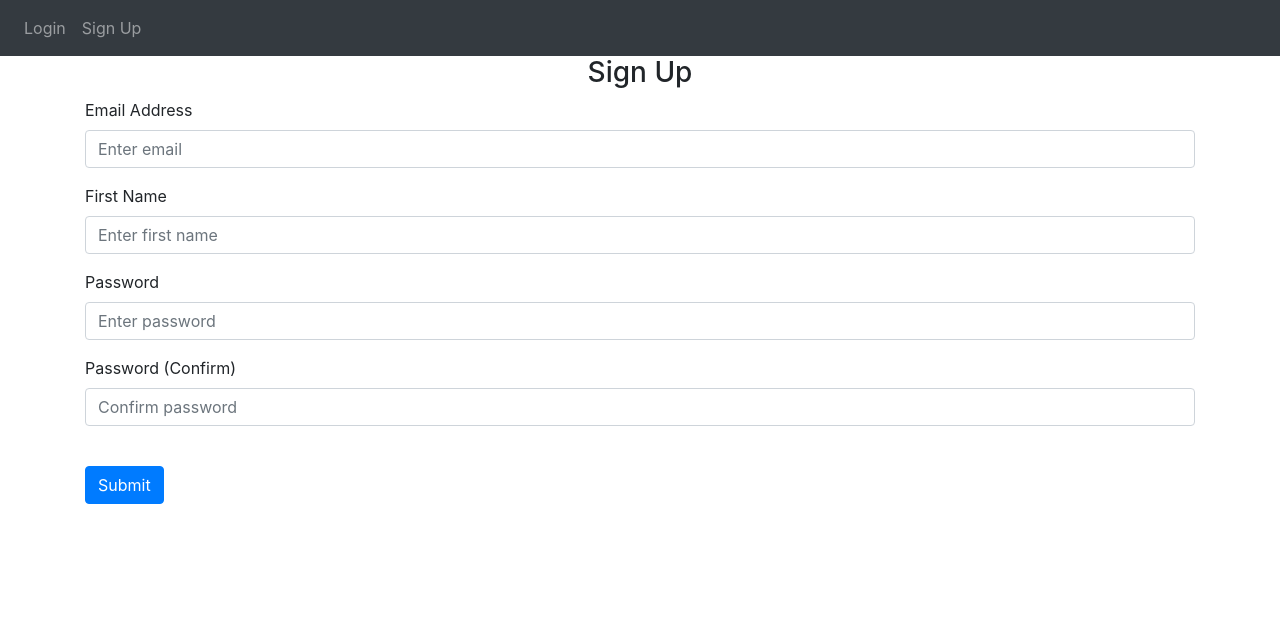
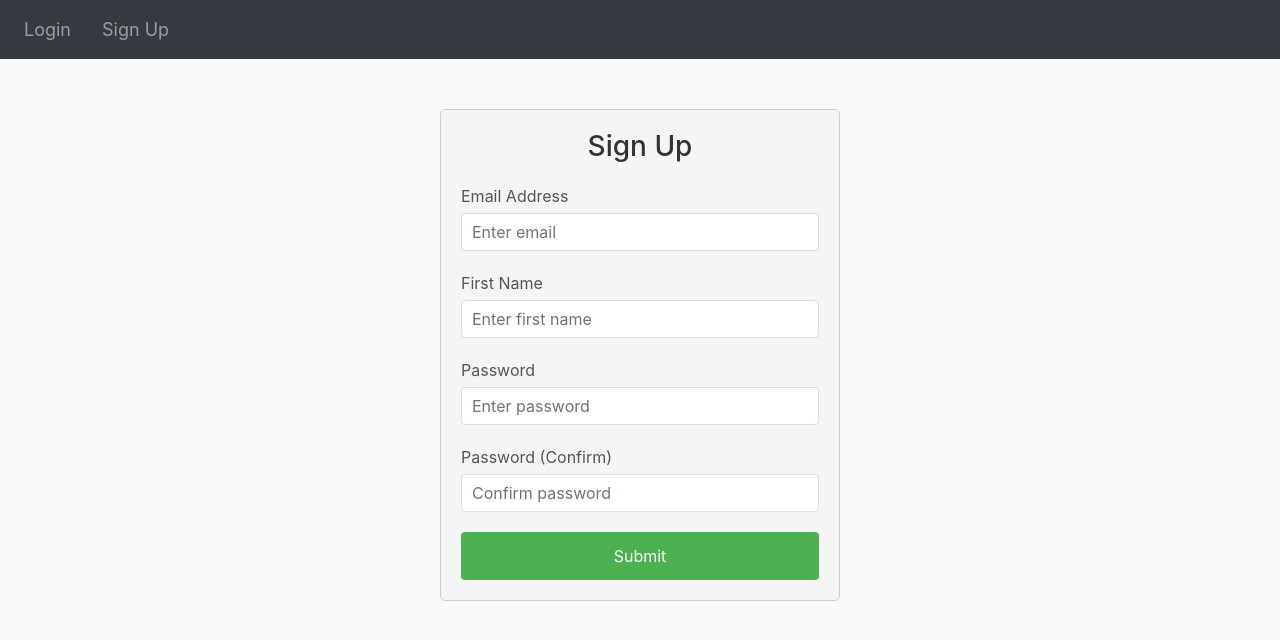
Before and after one commit to sarthaknimbalkar/Auto-Code-Formatter-Python, a Flask app: page /sign-up in a window 1280 px wide. Shown: the top 640 px of the page. Run offline with Flask 3, Linux system fonts and the light colour scheme; some libraries are stand-ins or nearby versions.

Commit message:
Add files via upload

```diff
--- a/website/templates/base.html
+++ b/website/templates/base.html
@@ -14,6 +14,36 @@
             href="https://stackpath.bootstrapcdn.com/font-awesome/4.7.0/css/font-awesome.min.css"
             crossorigin="anonymous"
     />
+
+    <style>
+        body {
+            background-color: #f8f9fa;
+        }
+
+        nav {
+            background-color: #343a40 !important;
+        }
+
+        .nav-item {
+            margin-right: 15px;
+            font-size: 18px;
+            transition: all 0.3s ease;
+        }
+
+        .nav-item:hover {
+            transform: scale(1.1);
+        }
+
+        .alert {
+            margin: 20px 0;
+            border-radius: 5px;
+            text-align: center;
+        }
+
+        .container {
+            margin-top: 50px;
+        }
+    </style>
 
     <title>{% block title %}Home{% endblock %}</title>
 </head>
--- a/website/templates/sign_up.html
+++ b/website/templates/sign_up.html
@@ -1,7 +1,60 @@
-{% extends "base.html" %} {% block title %}Sign Up{% endblock %} {% block
-content %}
+{% extends "base.html" %}
+{% block title %}Sign Up{% endblock %}
+{% block content %}
+    <style>
+        form {
+            max-width: 400px;
+            margin: 0 auto;
+            padding: 20px;
+            border: 1px solid #ccc;
+            border-radius: 5px;
+            background-color: #f5f5f5;
+        }
+
+        h3 {
+            color: #333;
+            text-align: center;
+            margin-bottom: 20px;
+        }
+
+        .form-group {
+            margin-bottom: 20px;
+        }
+
+        label {
+            display: block;
+            margin-bottom: 5px;
+            color: #555;
+        }
+
+        input[type="email"],
+        input[type="text"],
+        input[type="password"] {
+            width: 100%;
+            padding: 10px;
+            border: 1px solid #ddd;
+            border-radius: 4px;
+            box-sizing: border-box;
+            margin-bottom: 20px;
+        }
+
+        button {
+            background-color: #4CAF50;
+            color: white;
+            padding: 12px 20px;
+            border: none;
+            border-radius: 4px;
+            cursor: pointer;
+            width: 100%;
+        }
+
+        button:hover {
+            background-color: #45a049;
+        }
+    </style>
+
     <form method="POST">
-    <h3 align="center">Sign Up</h3>
+        <h3>Sign Up</h3>
         <div class="form-group">
             <label for="email">Email Address</label>
             <input
@@ -42,7 +95,6 @@ content %}
                 placeholder="Confirm password"
             />
         </div>
-    <br/>
-    <button type="submit" class="btn btn-primary">Submit</button>
+        <button type="submit">Submit</button>
     </form>
 {% endblock %}
--- a/website/views.py
+++ b/website/views.py
@@ -45,7 +45,6 @@ def home():
                 new_file = File(name=filename, user_id=current_user.id)
                 db.session.add(new_file)
                 db.session.commit()
-                # flash('File uploaded successfully', category='success')
         else:
             flash(f'Unsupported file format. Allowed formats are: {allowed_formats}', category='error')
 
@@ -108,4 +107,4 @@ def delete_file(file_id):
 
 
 def allowed_file(filename):
-    return '.' in filename and filename.rsplit('.', 1)[1].lower() in {'py'}
+    return '.' in filename and filename.rsplit('.', 1)[1].lower() in {'py', 'txt'}
```
Also changed, not shown: website/templates/login.html (+56 -5 lines), website/tests.py (+51 -38 lines). Lines whose indentation alone changed are shown as unchanged.
